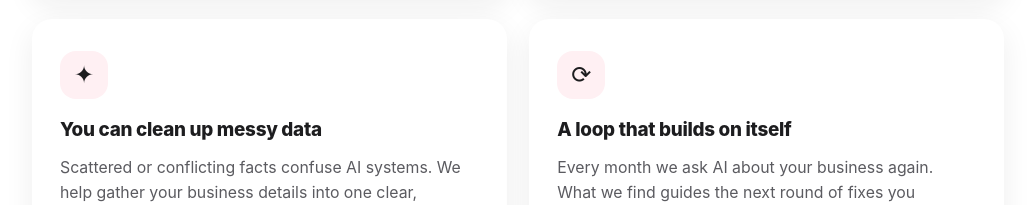
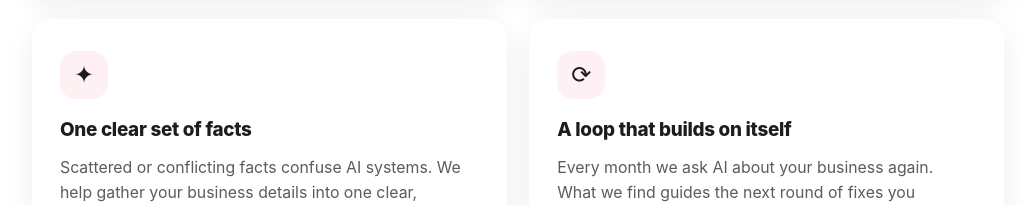
Before and after one commit to caleblund-cpu/Agent-readiness-hq, a plain HTML site: page site/index.html in a window 1280 px wide. Shown: the part 1484-1689 px from the top of the page, without its empty margins (122-1157 px from the left). Drawn offline with Linux system fonts and the light colour scheme.

Commit message:
Homepage tile: One clear set of facts

```diff
--- a/site/index.html
+++ b/site/index.html
@@ -262,7 +262,7 @@
         </article>
         <article class="card">
           <span class="card-icon">✦</span>
-          <h3>You can clean up messy data</h3>
+          <h3>One clear set of facts</h3>
           <p>Scattered or conflicting facts confuse AI systems. We help gather your business details into one clear, consistent place, so your information is easier to read and harder to get wrong.</p>
         </article>
         <article class="card">
```
